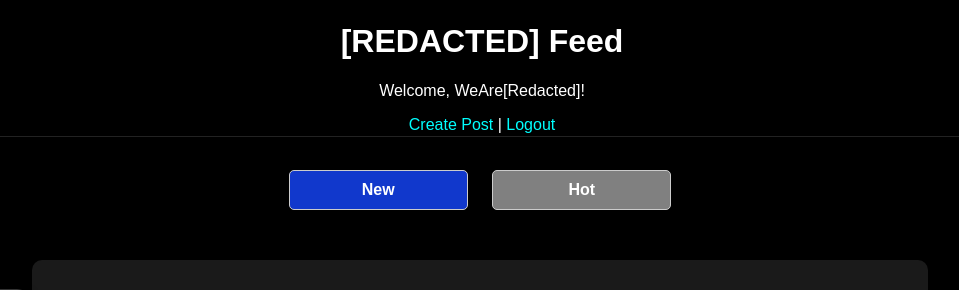
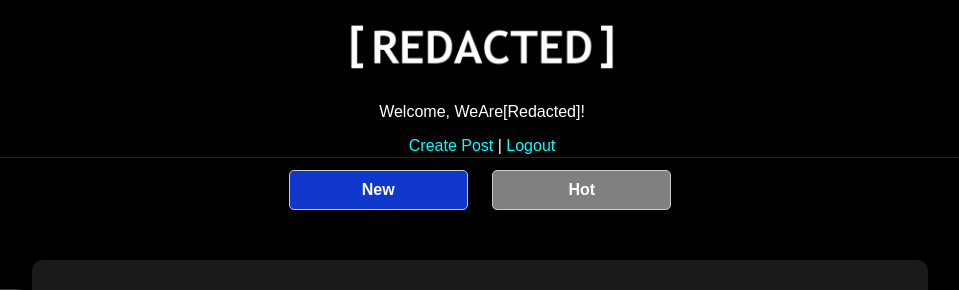
Before and after one commit to TheCodeCronicles/Redacted, a PHP site: page /feed.php in a window 1280 px wide. Shown: the top 290 px of the page, without its empty margins (160-1119 px from the left). Run offline with PHP 8.4, Linux system fonts and the light colour scheme; a user stored in the database is signed in; data comes from the database, SQL or seed files in the repository.

Commit message:
Header Logo Added

```diff
--- a/feed.php
+++ b/feed.php
@@ -39,7 +39,7 @@ $result = $stmt->get_result();
 </head>
 <body>
     <header>
-        <h1>[REDACTED] Feed</h1>
+        <h1><img src="assets\images\[REDACTED].png" height="50"></h1>
         <p>Welcome, <?php echo htmlspecialchars($_SESSION['username']); ?>!</p>
         <a href="post.php">Create Post</a> | <a href="logout.php">Logout</a>
     </header>
```
Also changed, not shown: assets/images/[REDACTED].png (added).
